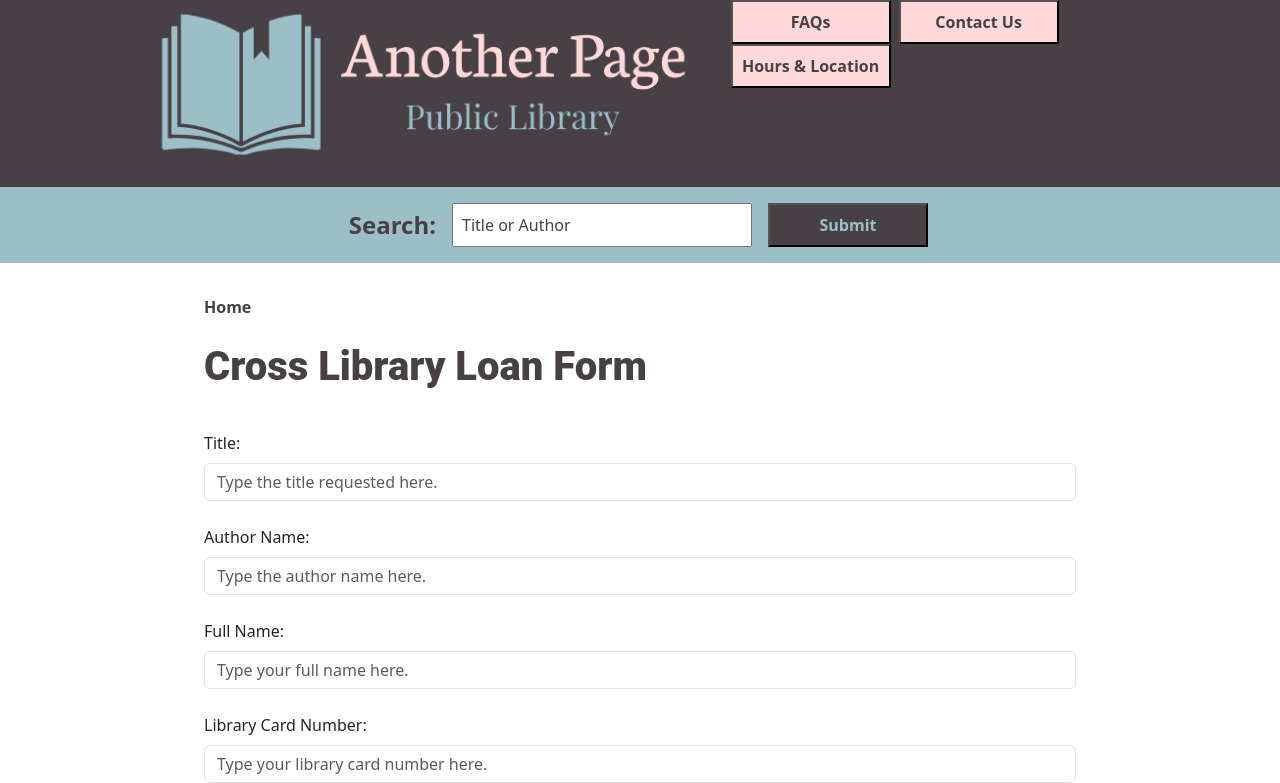
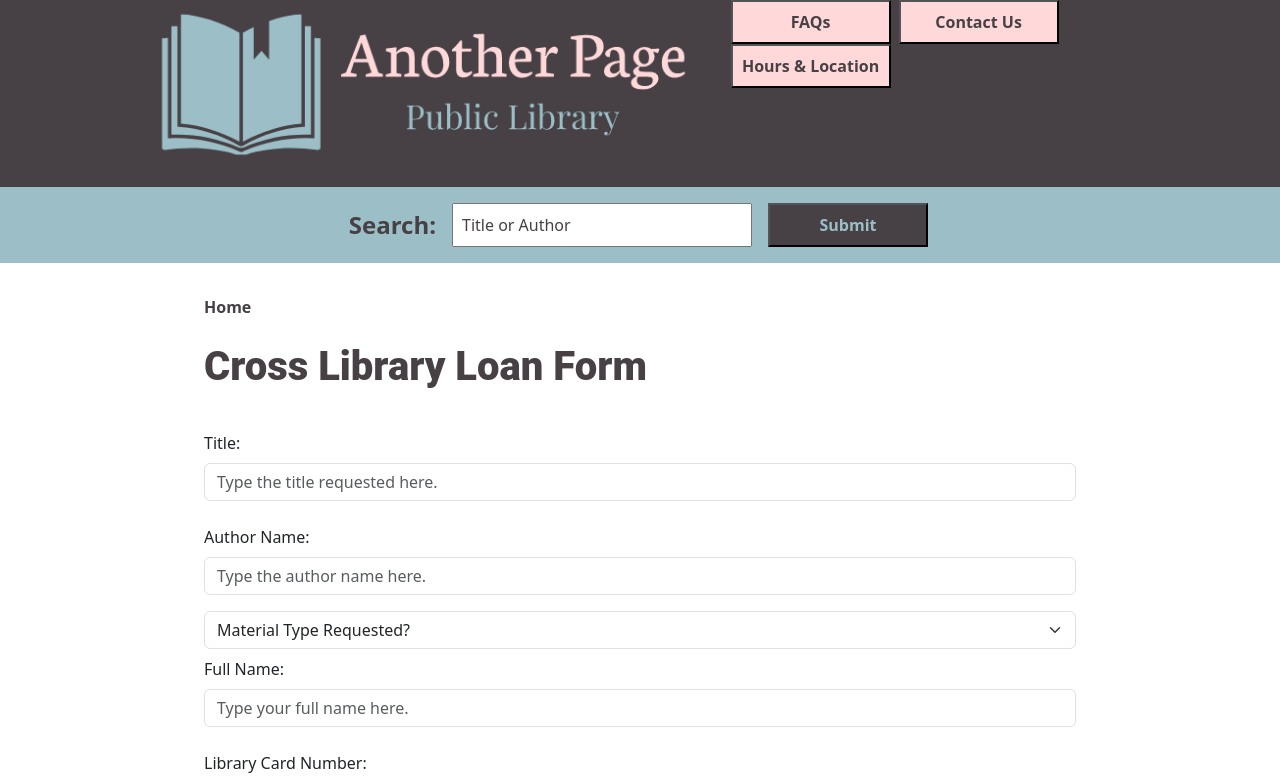
Before and after one commit to Amiriel01/Public-Library-Website, a React (Vite) app in the folder frontend-user-view/: page /CrossLibraryForm in a window 1280 px wide. Shown: the top 783 px of the page. Built offline with nearby package versions, Linux system fonts and the light colour scheme.

Commit message:
added material_requested select to frontend form

```diff
--- a/frontend-user-view/src/CrossLibraryLoanForm.tsx
+++ b/frontend-user-view/src/CrossLibraryLoanForm.tsx
@@ -84,6 +84,16 @@ export default function CrossLibraryLoanForm() {
                             value={crossLibraryFormInfo.author}
                             onChange={handleChange} />
                     </Form.Group>
+                    <Form.Select aria-label="Default select example"
+                        value={crossLibraryFormInfo.material_type}
+                        name='help'
+                        onChange={handleChange}
+                    >
+                        <option>Material Type Requested?</option>
+                        <option value="Book">Book</option>
+                        <option value="Audio_Book">Audio Book</option>
+                        <option value="DVD">DVD</option>
+                    </Form.Select>
                     <Form.Group className="mb-3" controlId="exampleForm.ControlInput1">
                         <Form.Label>Full Name:</Form.Label>
                         <Form.Control
```
